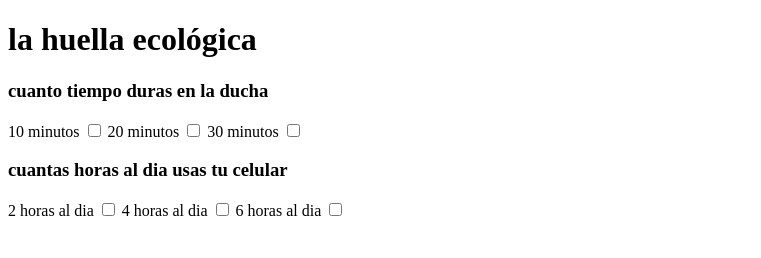
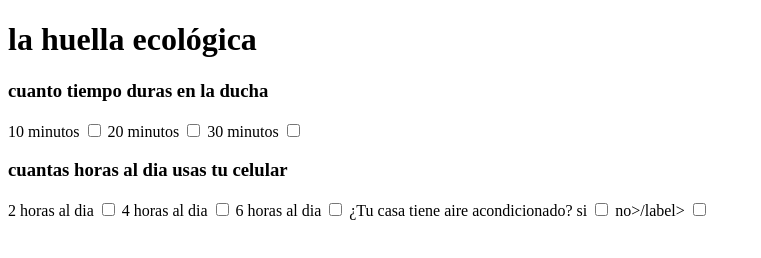
Before and after one commit to jhonathan73/encuesta-huella-ecologica-CAP01, a plain HTML site: page index.html in a window 1280 px wide. Shown: the whole page, without its empty margins (0-761 px from the left). Drawn offline with Linux system fonts and the light colour scheme.

Commit message:
Update index.html

```diff
--- a/index.html
+++ b/index.html
@@ -19,4 +19,9 @@
 <input type="checkbox"/>
 <label>6 horas al dia</label>
 <input type="checkbox"/>
+<label>¿Tu casa tiene aire acondicionado?</label>
+  <label>si</label>
+<input type="checkbox"/>
+<label>no>/label>
+<input type="checkbox"/>
 </form>
```
